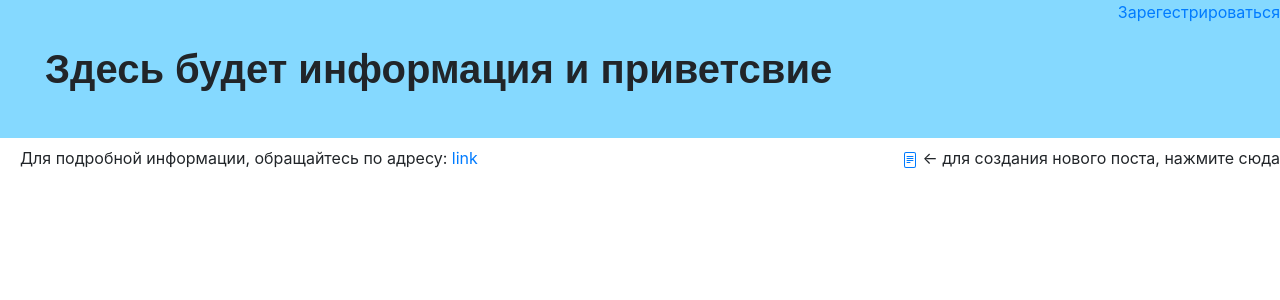
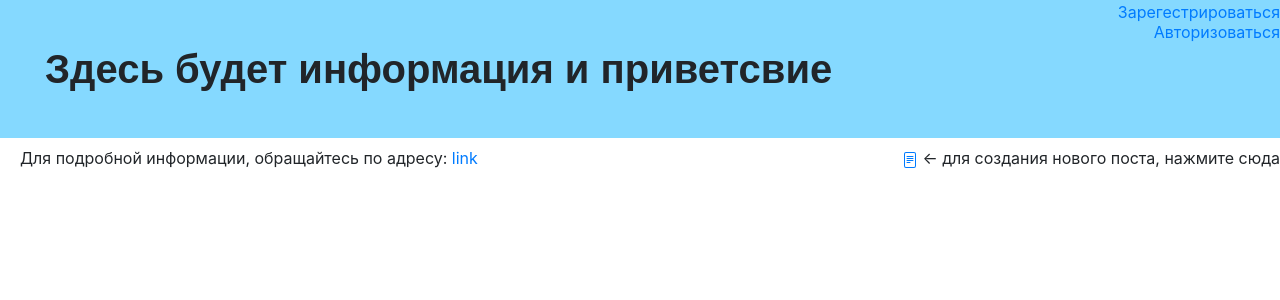
Before and after one commit to 97Dmitry/my-first-blog, a Django app: page / in a window 1280 px wide. Shown: the top 300 px of the page. Run offline with Django 3.2, Linux system fonts and the light colour scheme; data that the repository does not hold is empty.

Commit message:
was improve interface

```diff
--- a/blog/static/css/blog.css
+++ b/blog/static/css/blog.css
@@ -30,3 +30,9 @@ body {
     position:absolute;
     right: 0px;
 }
+
+.logging {
+    top: 20px;
+    position:absolute;
+    right: 0px;
+}
--- a/blog/templates/blog/post_detail.html
+++ b/blog/templates/blog/post_detail.html
@@ -18,6 +18,9 @@
         <div class="reg">
             <a href="{% url 'sing_up' %}">Зарегестрироваться</a>
         </div>
+        <div class="logging">
+            <a href="{% url 'sing_in' %}">Авторизоваться</a>
+        </div>
     <body>
                 <div class="post">
             {% if post.published_date %}
--- a/blog/templates/blog/post_list.html
+++ b/blog/templates/blog/post_list.html
@@ -25,6 +25,9 @@
         <div class="reg">
             <a href="{% url 'sing_up' %}">Зарегестрироваться</a>
         </div>
+        <div class="logging">
+            <a href="{% url 'sing_in' %}">Авторизоваться</a>
+        </div>
     </div>
     <body>
 
```
